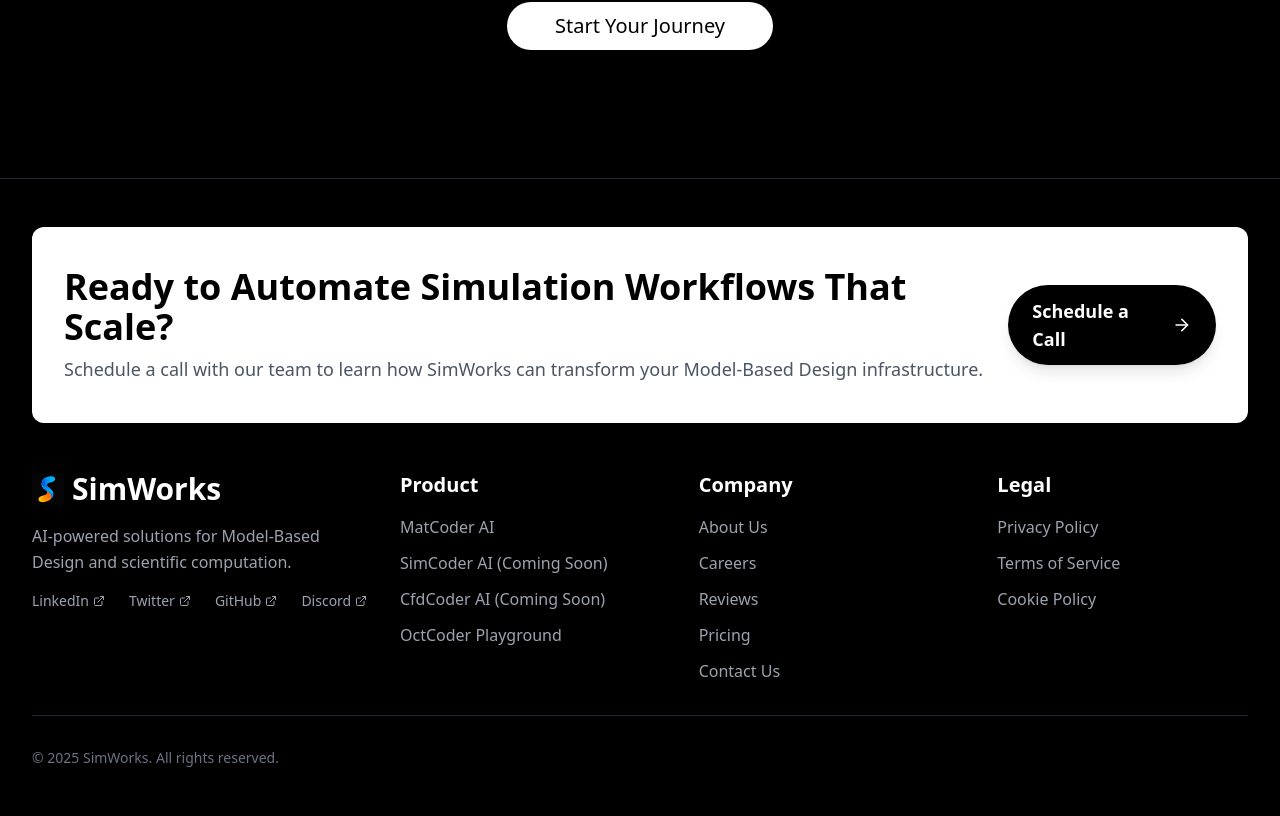
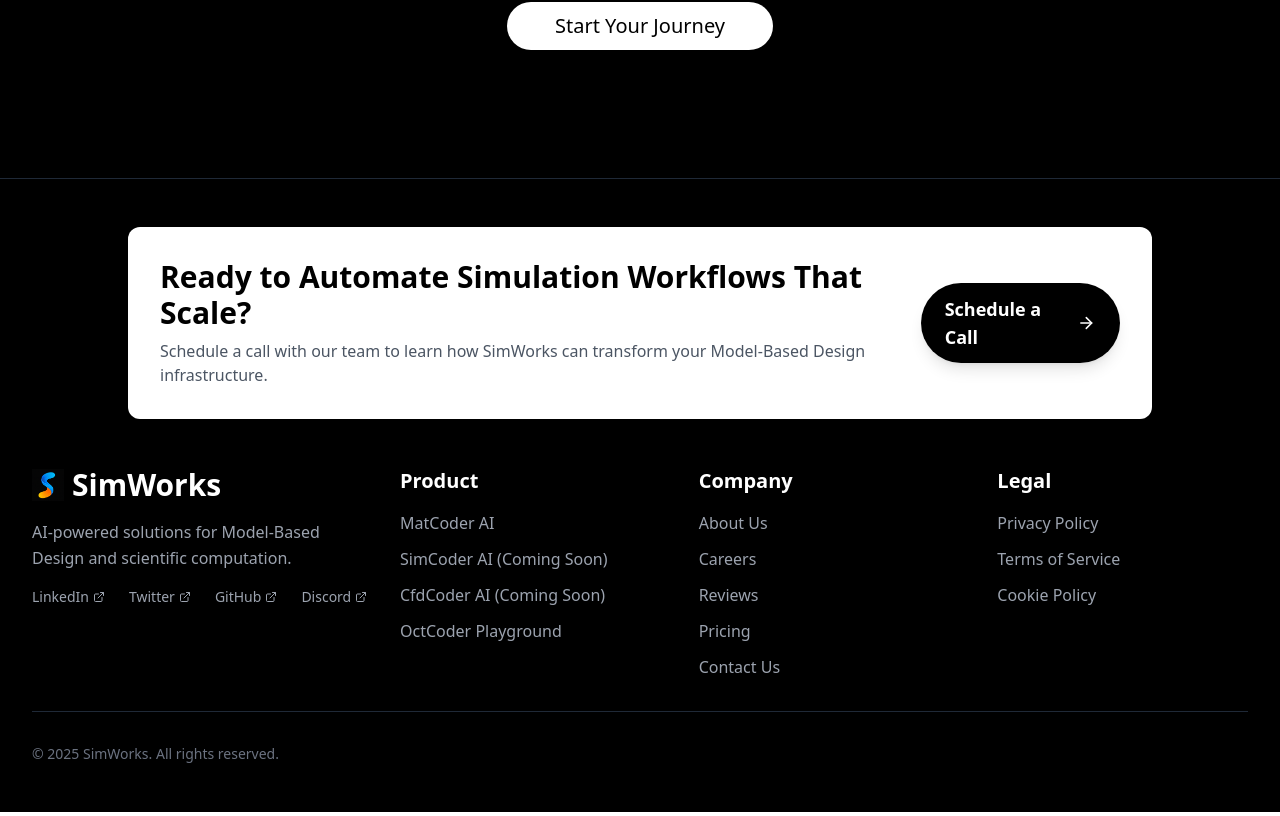
Before and after one commit to Genesis-AI-Labs/get-SimWorks, a React (Vite) app: page / in a window 1280 px wide. Shown: the part 3918-4734 px from the top of the page. Built offline with nearby package versions, Linux system fonts and the light colour scheme.

Commit message:
minor changes

```diff
--- a/src/components/Footer.tsx
+++ b/src/components/Footer.tsx
@@ -6,10 +6,10 @@ const Footer = () => {
     <footer className="bg-black py-12 px-4 sm:px-6 lg:px-8 border-t border-gray-800 relative z-10">
       <div className="max-w-7xl mx-auto">
         {/* Schedule a Call Block */}
-        <div className="flex flex-col md:flex-row items-center justify-between bg-white text-black py-10 px-8 rounded-xl mb-12">
+        <div className="flex flex-col md:flex-row items-center justify-between bg-white text-black py-8 px-8 rounded-xl mb-12 max-w-5xl mx-auto">
           <div className="text-center md:text-left mb-6 md:mb-0">
-            <h2 className="text-4xl font-bold mb-2 text-black">Ready to Automate Simulation Workflows That Scale?</h2>
-            <p className="text-gray-600 text-lg">Schedule a call with our team to learn how SimWorks can transform your Model-Based Design infrastructure.</p>
+            <h2 className="text-3xl font-bold mb-2 text-black">Ready to Automate Simulation Workflows That Scale?</h2>
+            <p className="text-gray-600 text-base">Schedule a call with our team to learn how SimWorks can transform your Model-Based Design infrastructure.</p>
           </div>
           <a href="https://cal.com/get-simworks/30min" className="inline-flex items-center justify-center rounded-full text-lg font-semibold px-6 py-3 bg-black text-white shadow-lg hover:bg-gray-800 transform hover:scale-105 transition-all duration-300">
             Schedule a Call <ArrowRight className="ml-2 h-5 w-5" />
```
